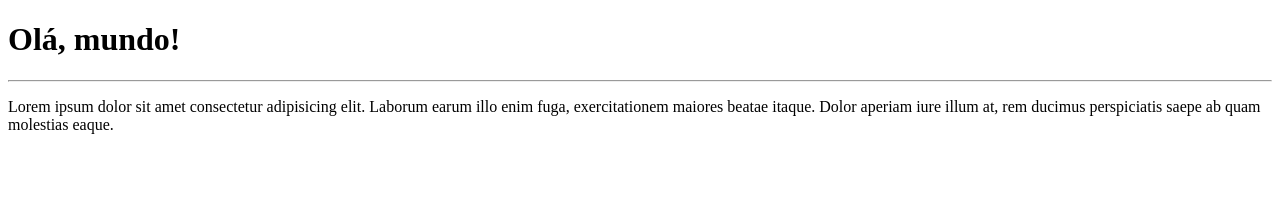
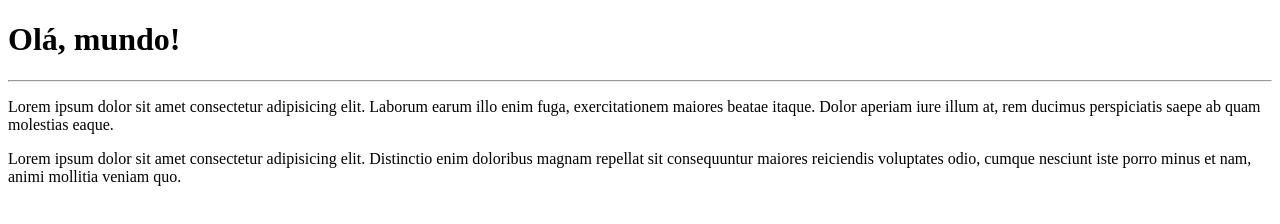
Before and after one commit to Alex-Vieira-Silva/Ola-mundo, a plain HTML site: page site-exemplo/index.html in a window 1280 px wide. Drawn offline with Linux system fonts and the light colour scheme.

Commit message:
adicione um paragrafo

```diff
--- a/site-exemplo/index.html
+++ b/site-exemplo/index.html
@@ -9,5 +9,6 @@
     <h1>Olá, mundo!</h1>
     <hr>
     <p>Lorem ipsum dolor sit amet consectetur adipisicing elit. Laborum earum illo enim fuga, exercitationem maiores beatae itaque. Dolor aperiam iure illum at, rem ducimus perspiciatis saepe ab quam molestias eaque.</p>
+    <p>Lorem ipsum dolor sit amet consectetur adipisicing elit. Distinctio enim doloribus magnam repellat sit consequuntur maiores reiciendis voluptates odio, cumque nesciunt iste porro minus et nam, animi mollitia veniam quo.</p>
 </body>
 </html>
```
